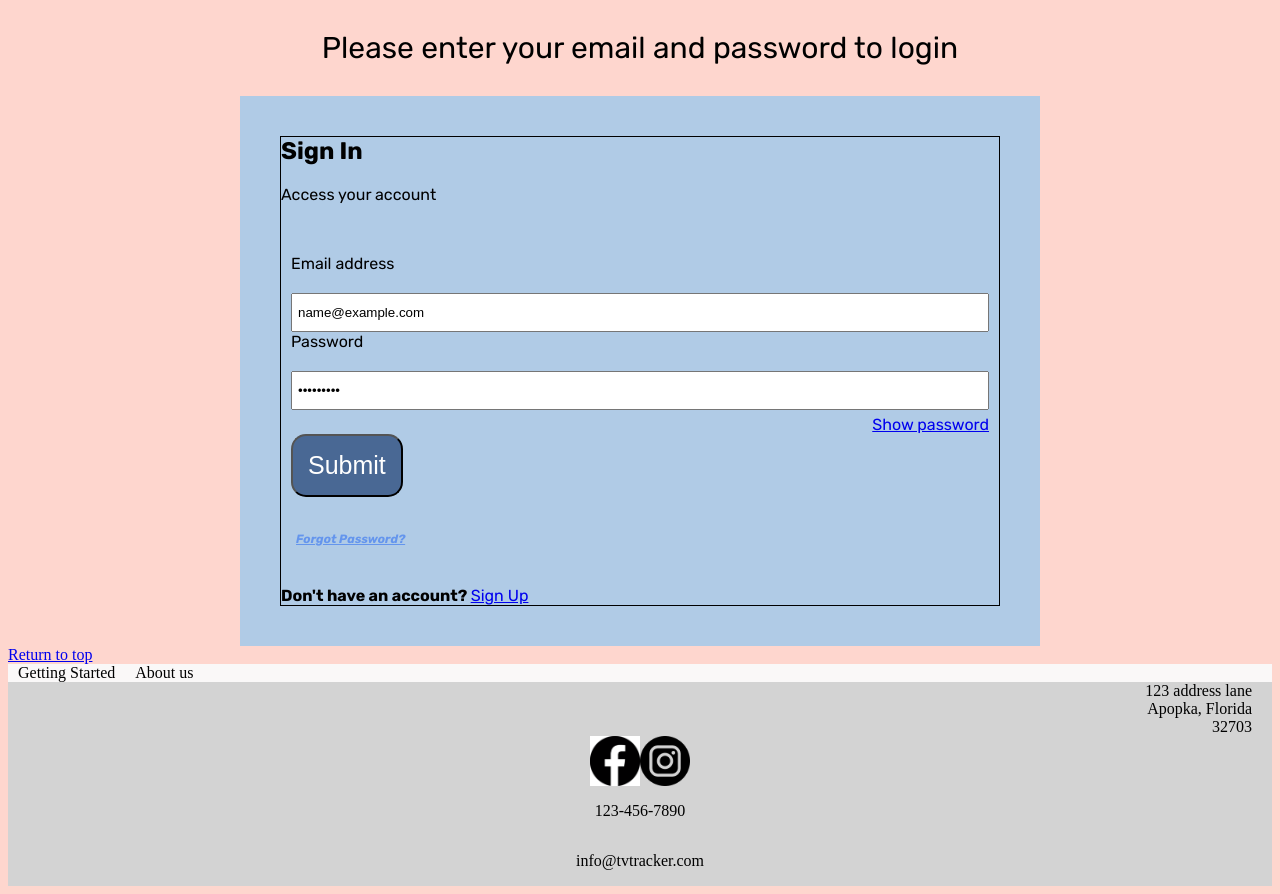
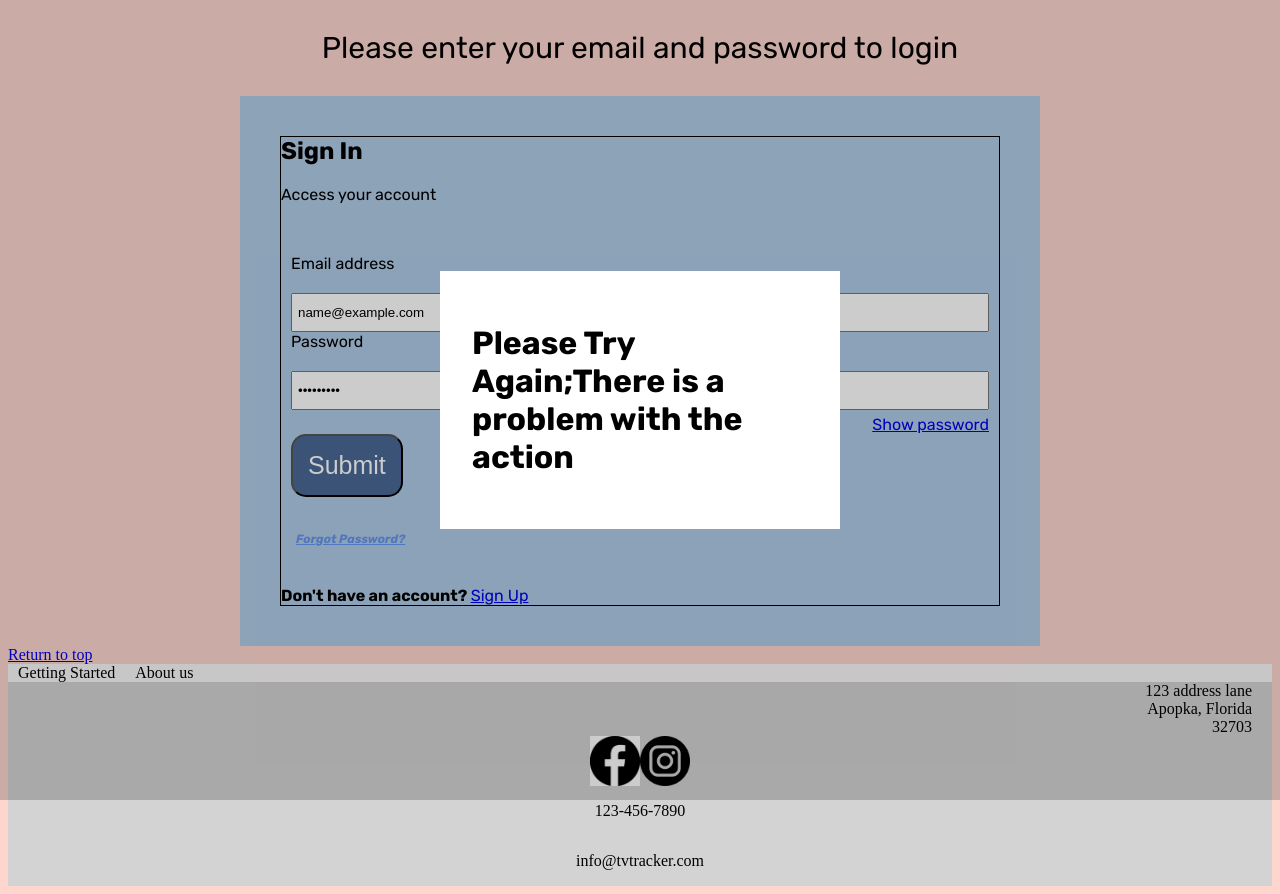
Before and after one commit to Eliaprogrammer/tv_show_tracker_website_app, a React (Vite) app: page /sign_in in a window 1280 px wide. Both pictures are taken after typing "name@example.com", "Sample123" into the empty fields and a click on the button "Submit". Built offline with nearby package versions, Linux system fonts and the light colour scheme; no server answers; a web font is replaced by a local one.

Commit message:
Added the Error pop up messages to each CRUD Operation and Login/CreateAccount pages

```diff
--- a/src/CreateAccount.jsx
+++ b/src/CreateAccount.jsx
@@ -8,6 +8,7 @@ import PopUpAction from "./PopUp.jsx";
 function NewAccount() {
     const navigate = useNavigate();
     const [displayPopUp, setDisplayPopUp] = useState(false);
+    const [isSuccess, setIsSuccess] = useState(true);
 
     async function handleRegister(event) {
 
@@ -33,11 +34,14 @@ function NewAccount() {
             });
 
             console.log("Account established");
+            setIsSuccess(true);
             setDisplayPopUp(true);
             setTimeout(() => navigate("/"), 3000);
         }
         catch(error){
             console.error("Account not established", error.message)
+            setIsSuccess(false);
+            setDisplayPopUp(true);
         }
     }
 
@@ -89,7 +93,14 @@ function NewAccount() {
 
             </form>
 
-            {displayPopUp && <PopUpAction />}
+            {displayPopUp && (<PopUpAction success={isSuccess} onClose={()=> {
+                    setDisplayPopUp(false);
+                    if(isSuccess){
+                        navigate("/");
+                    }
+                }}
+                />
+            )}
         </div>
     );
 }
--- a/src/DeleteEntry.jsx
+++ b/src/DeleteEntry.jsx
@@ -15,6 +15,7 @@ function DeleteEntry(){
     const [selected, setSelected] = useState("");
 
     const [displayPopUp, setDisplayPopUp] = useState(false);
+    const [isSuccess, setIsSuccess] = useState(true);
 
     useEffect(() => {
         async function Title() {
@@ -23,7 +24,6 @@ function DeleteEntry(){
                 setOption(title);
             } catch (error){
                 console.error("Error to display show: ", error.message);
-
             }
         }
 
@@ -35,11 +35,13 @@ function DeleteEntry(){
         try{
             await DeleteShow(selected);
             console.log("Show deleted");
+            setIsSuccess(true)
             setDisplayPopUp(true);
-            setTimeout(() => navigate("/dashboard"), 3000);
         }
         catch(error){
             console.error("Error while deleting show: ", error);
+            setIsSuccess(false);
+            setDisplayPopUp(true);
         }
     }
 
@@ -66,14 +68,22 @@ function DeleteEntry(){
                     <button className="back" type="button" onClick={()=> navigate('/dashboard')}>Back</button>
                 </>
             ) : (
-                <Remove onCancel={()=>setDisplayConfirmation(false)} onConfirm={HandleDelete} displayPopUp={displayPopUp}/>
+                <Remove onCancel={()=>setDisplayConfirmation(false)} onConfirm={HandleDelete} />
             )}
 
+            {displayPopUp && (<PopUpAction success={isSuccess} onClose={()=> {
+                        setDisplayPopUp(false);
+                        if(isSuccess){
+                            navigate("/dashboard");
+                        }
+                    }}
+                />
+            )}
         </div>
     )
 }
 
-function Remove({onCancel, onConfirm, displayPopUp}){
+function Remove({onCancel, onConfirm}){
     return (
         <div className="delete_confirm">
             <div className="alert">
@@ -83,7 +93,7 @@ function Remove({onCancel, onConfirm, displayPopUp}){
             <button type="button" className="yes" onClick={onConfirm}><IoCheckmarkSharp /></button>
             <button type="button" className="undo" onClick={onCancel}><IoMdUndo /></button>
 
-            {displayPopUp && <PopUpAction />}
+
         </div>
 
 
--- a/src/EditEntry.jsx
+++ b/src/EditEntry.jsx
@@ -15,6 +15,7 @@ function EditEntry(){
     const [trackId, setTrackId] = useState("");
     const [displayConfirmation, setDisplayConfirmation] = useState(false);
     const [displayPopUp, setDisplayPopUp] = useState(false);
+    const [isSuccess, setIsSuccess] = useState(true);
 
     const [updateData, setUpdateData] = useState({
         show_name: "",
@@ -82,11 +83,14 @@ function EditEntry(){
 
             await UpdateShow(trackId, updateData)
             console.log("The show has been updated successfully");
+            setIsSuccess(true);
             setDisplayPopUp(true);
             setTimeout(() => navigate("/dashboard"), 3000);
         }
         catch(error){
             console.error("Error while updating show: ", error.message)
+            setIsSuccess(false);
+            setDisplayPopUp(true);
         }
     }
 
@@ -118,16 +122,20 @@ function EditEntry(){
 
                 </>
             ) : (
-                <Edit onCancel={()=>setDisplayConfirmation(false)} onConfirm={HandleUpdate}
-                      displayPopUp={displayPopUp} />
+                <Edit onCancel={()=>setDisplayConfirmation(false)} onConfirm={HandleUpdate} />
             )}
 
+            {displayPopUp && (<PopUpAction success={isSuccess} onClose={()=> {
+                    setDisplayPopUp(false);
+                        if(isSuccess){
+                            navigate("/");
+                        }
+                    }}
+                />
+            )}
         </div>
     );
-
 }
-
-
 
 function UpdateForm({updateData, setUpdateData, onProceedToConfirm}){
     function handleChange(event){
@@ -208,7 +216,7 @@ function UpdateForm({updateData, setUpdateData, onProceedToConfirm}){
     )
 }
 
-function Edit ({onCancel, onConfirm, displayPopUp}){
+function Edit ({onCancel, onConfirm}){
     return (
         <div className="update_confirm">
             <div className="alert">
@@ -221,8 +229,6 @@ function Edit ({onCancel, onConfirm, displayPopUp}){
                 <button type="button" className="yes" onClick={onConfirm}><IoCheckmarkSharp /></button>
                 <button type="button" className="undo" onClick={onCancel}><IoMdUndo /></button>
             </div>
-
-            {displayPopUp && <PopUpAction />}
         </div>
     )
 }
--- a/src/GenerateEntry.jsx
+++ b/src/GenerateEntry.jsx
@@ -18,6 +18,7 @@ function GenerateEntry(){
     const [watched, setWatched] = useState(false);
 
     const [displayPopUp, setDisplayPopUp] = useState(false);
+    const [isSuccess, setIsSuccess] = useState(true);
 
     async function generate (event) {
         event.preventDefault();
@@ -36,11 +37,16 @@ function GenerateEntry(){
             await SaveShow(series);
             console.log("Saved", series)
 
+            setIsSuccess(true);
             setDisplayPopUp(true);
             setTimeout(() => navigate("/dashboard"), 3000);
         }
         catch(error){
             console.error("Can't add TV show");
+            setIsSuccess(false);
+            setDisplayPopUp(true);
+
+
         }
     }
 
@@ -118,7 +124,16 @@ function GenerateEntry(){
             </form>
 
             <button type="button" className="back" onClick={()=>navigate('/dashboard')}>Back</button>
-            {displayPopUp && <PopUpAction />}
+
+            {displayPopUp && (<PopUpAction success={isSuccess} onClose={()=> {
+                        setDisplayPopUp(false);
+                        if(isSuccess){
+                            navigate("/dashboard");
+                        }
+                    }}
+                />
+            )}
+
         </div>
     );
 }
--- a/src/Login.jsx
+++ b/src/Login.jsx
@@ -8,6 +8,8 @@ import {useState} from "react";
 function Login (){
     const navigate = useNavigate();
     const [displayPopUp, setDisplayPopUp] = useState(false);
+    const [isSuccess, setIsSuccess] = useState(true);
+
 
     async function handleLogin(event){
         event.preventDefault();
@@ -25,10 +27,13 @@ function Login (){
 
 
             console.log("Login granted");
+            setIsSuccess(true);
             setDisplayPopUp(true);
             setTimeout(() => navigate("/"), 3000);
         }catch(error){
             console.log("Login denied", error.message);
+            setIsSuccess(false);
+            setDisplayPopUp(true);
         }
     }
 
@@ -80,10 +85,17 @@ function Login (){
                 </form>
 
             </div>
-            {displayPopUp && <PopUpAction />}
+            {displayPopUp && (<PopUpAction success={isSuccess} onClose={()=> {
+                        setDisplayPopUp(false);
+                        if(isSuccess){
+                            navigate("/");
+                        }
+                    }}
+                />
+            )}
 
         </div>
-    );
+    )
 
 }
 export default Login;
--- a/src/PopUp.jsx
+++ b/src/PopUp.jsx
@@ -11,18 +11,40 @@ import './PopUp.css';
     ): "";
 }
 
-function PopUpAction(){
+function PopUpAction(props){
     const [timePopUp, setTimePopUp] = useState(false);
 
     useEffect(()=> {
-        setTimeout(()=> {
+        const showPopUp = setTimeout(()=> {
             setTimePopUp(true);
-        }, 800);
+        }, 500);
 
-    }, [])
+        return () => clearTimeout(showPopUp)
+
+    }, []);
+
+    useEffect(()=>{
+        let closePopUpTimer;
+
+        if(timePopUp){
+            closePopUpTimer = setTimeout(() => {
+                setTimePopUp(false);
+
+                if(props.onClose) {
+                    props.onClose();
+                }
+            }, 3000);
+        }
+        return () => clearTimeout(closePopUpTimer);
+    }, [timePopUp]);
+
     return(
         <PopUp trigger={timePopUp} setTrigger={setTimePopUp} >
-            <h1>Action was successful</h1>
+            {props.success ? (
+                <h1>Action was successful</h1>
+            ): (
+                <h1>Please Try Again;There is a problem with the action</h1>
+            )}
         </PopUp>
 
     );
```
